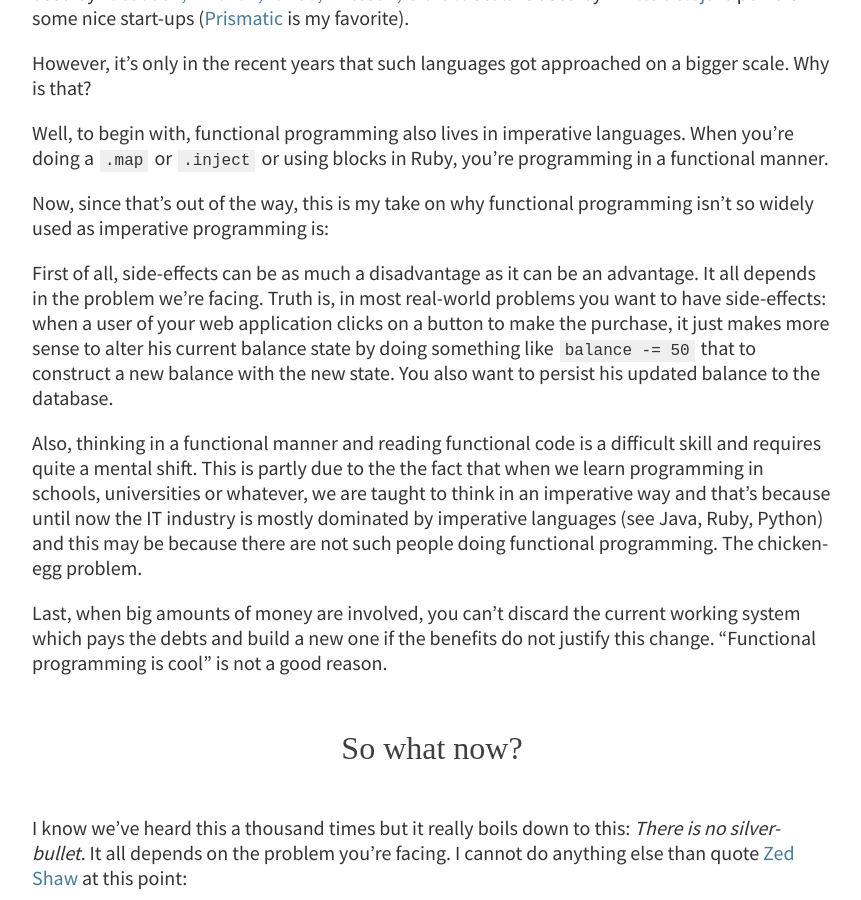
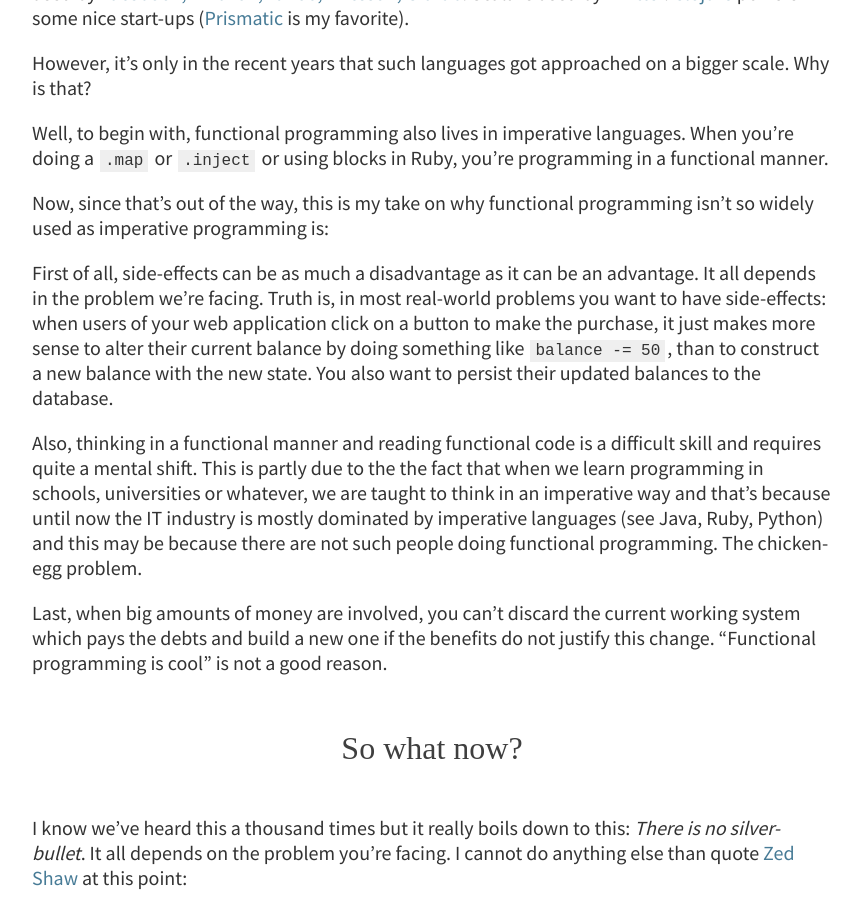
Before and after one commit to apostoiis/agis.io, a Jekyll site: the page built from _posts/2013-05-19-dabbling-in-erlang-hello-function.markdown, in a window 1280 px wide and 900 px high, scrolled down 2835 px. Shown: the whole window, without its empty margins (208-1069 px from the left). Built offline with Jekyll 4.4.1, drawn with Linux system fonts in a browser that asks for light colours; some web fonts are replaced; comment, search, counter and statistics services are not loaded.

Commit message:
Fix typos

```diff
--- a/_posts/2013-05-19-dabbling-in-erlang-hello-function.markdown
+++ b/_posts/2013-05-19-dabbling-in-erlang-hello-function.markdown
@@ -69,7 +69,7 @@ Well, to begin with, functional programming also lives in imperative languages.
 
 Now, since that's out of the way, this is my take on why functional programming isn't so widely used as imperative programming is:
 
-First of all, side-effects can be as much a disadvantage as it can be an advantage. It all depends in the problem we're facing. Truth is, in most real-world problems you want to have side-effects: when a user of your web application clicks on a button to make the purchase, it just makes more sense to alter his current balance state by doing something like `balance -= 50` that to construct a new balance with the new state. You also want to persist his updated balance to the database.
+First of all, side-effects can be as much a disadvantage as it can be an advantage. It all depends in the problem we're facing. Truth is, in most real-world problems you want to have side-effects: when users of your web application click on a button to make the purchase, it just makes more sense to alter their current balance by doing something like `balance -= 50`, than to construct a new balance with the new state. You also want to persist their updated balances to the database.
 
 Also, thinking in a functional manner and reading functional code is a difficult skill and requires quite a mental shift. This is partly due to the the fact that when we learn programming in schools, universities or whatever, we are taught to think in an imperative way and that's because until now the IT industry is mostly dominated by imperative languages (see Java, Ruby, Python) and this may be because there are not such people doing functional programming. The chicken-egg problem.
 
```
